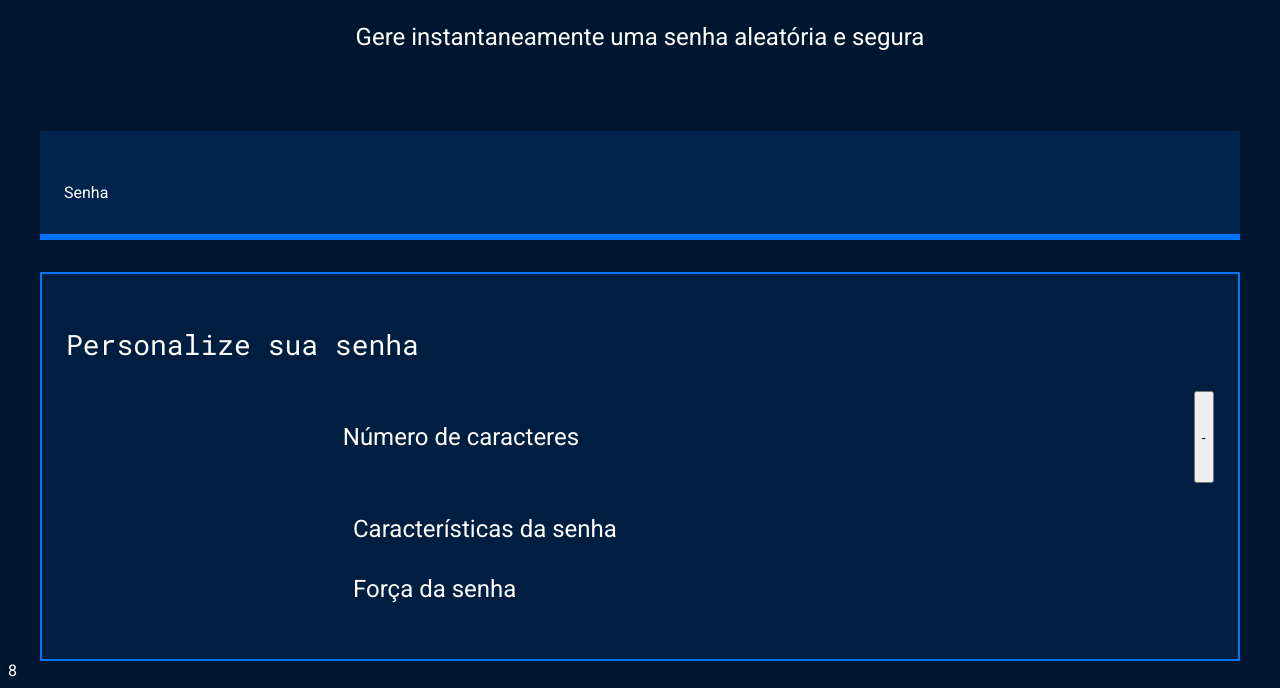
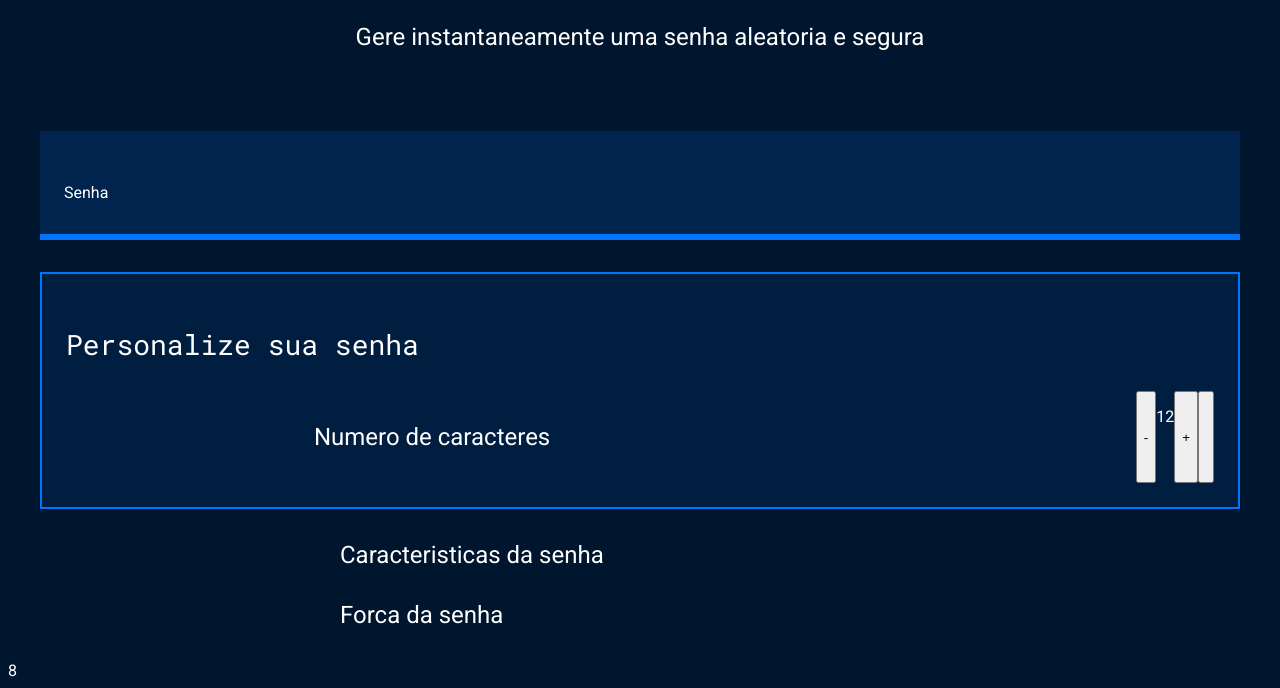
Before and after one commit to enrique041008/Seguran-a-digital, a plain HTML site: page index.html in a window 1280 px wide. Shown: the part 382-1070 px from the top of the page. Drawn offline with Linux system fonts and the light colour scheme.

Commit message:
Add files via upload

```diff
--- a/index.html
+++ b/index.html
@@ -11,7 +11,7 @@
         <div class="conteudo-titulo">
             <img src="images.png" alt="cadeado fechado">
             <h2 class="titulo-principal">Gerador de senhas</h2>
-            <h3 class="titulo-secundario">Gere instantaneamente uma senha aleatória e segura</h3>
+            <h3 class="titulo-secundario">Gere instantaneamente uma senha aleatoria e segura</h3>
         </div>
         <div class="conteudo-senha">
             <label for="senha">Senha</label>
@@ -21,15 +21,19 @@
             <h3 class="parametro-titulo">Personalize sua senha</h3>
             <div class="parametro-coluna__senha">
                 <div class="parametro-senha">
-                    <h4 class="parametro-senha__titulo">Número de caracteres</h4>
+                    <h4 class="parametro-senha__titulo">Numero de caracteres</h4>
                 </div class=.parametro-senha-botoes>
                 <button class="parametro-senha--botao">-</button>
+                <p class="parametro-senha--texto"> 12 </p>
+                <button class="parametro-senha--botao"> +
+                    <button>
+                </div>
                 </div>
                 <div class="parametro-senha">
-                    <h4 class="parametro-senha__titulo">Características da senha</h4>
+                    <h4 class="parametro-senha__titulo">Caracteristicas da senha</h4>
                 </div>
                 <div class="parametro-senha">
-                    <h4 class="parametro-senha__titulo">Força da senha</h4>
+                    <h4 class="parametro-senha__titulo">Forca da senha</h4>
                 </div>
             </div>
         </div>
```
